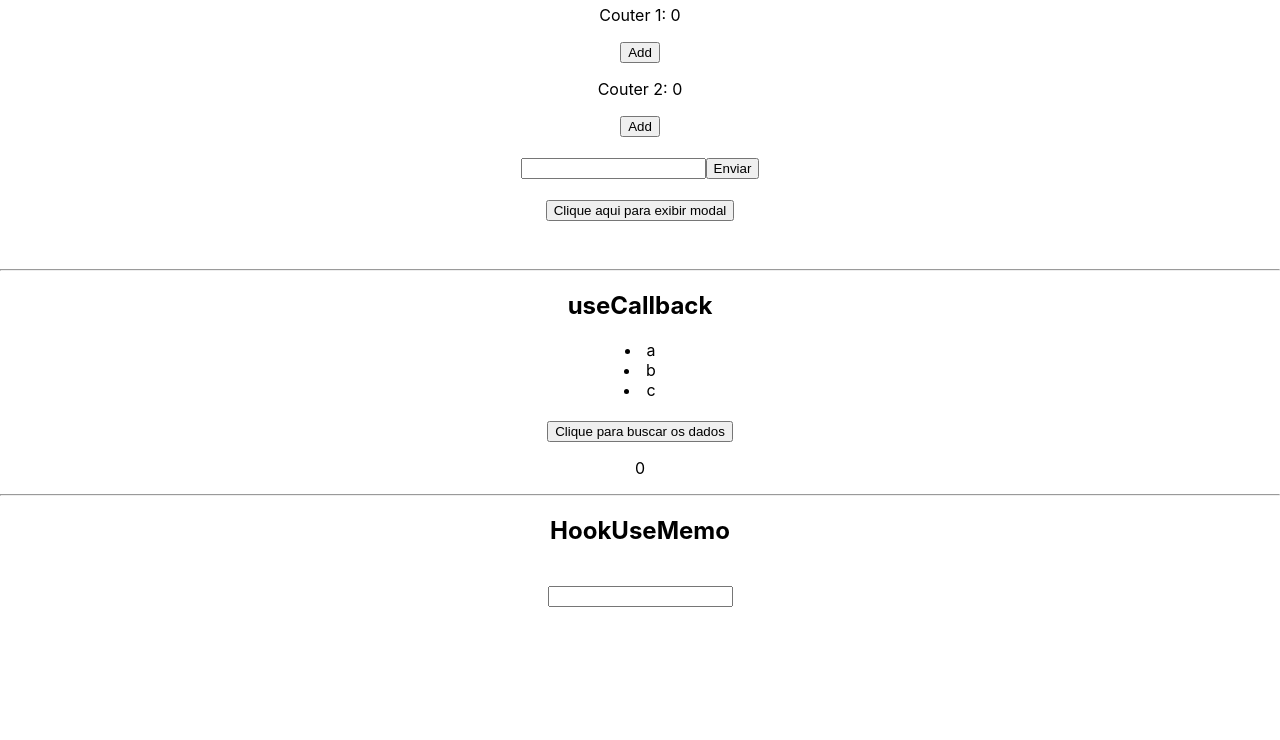
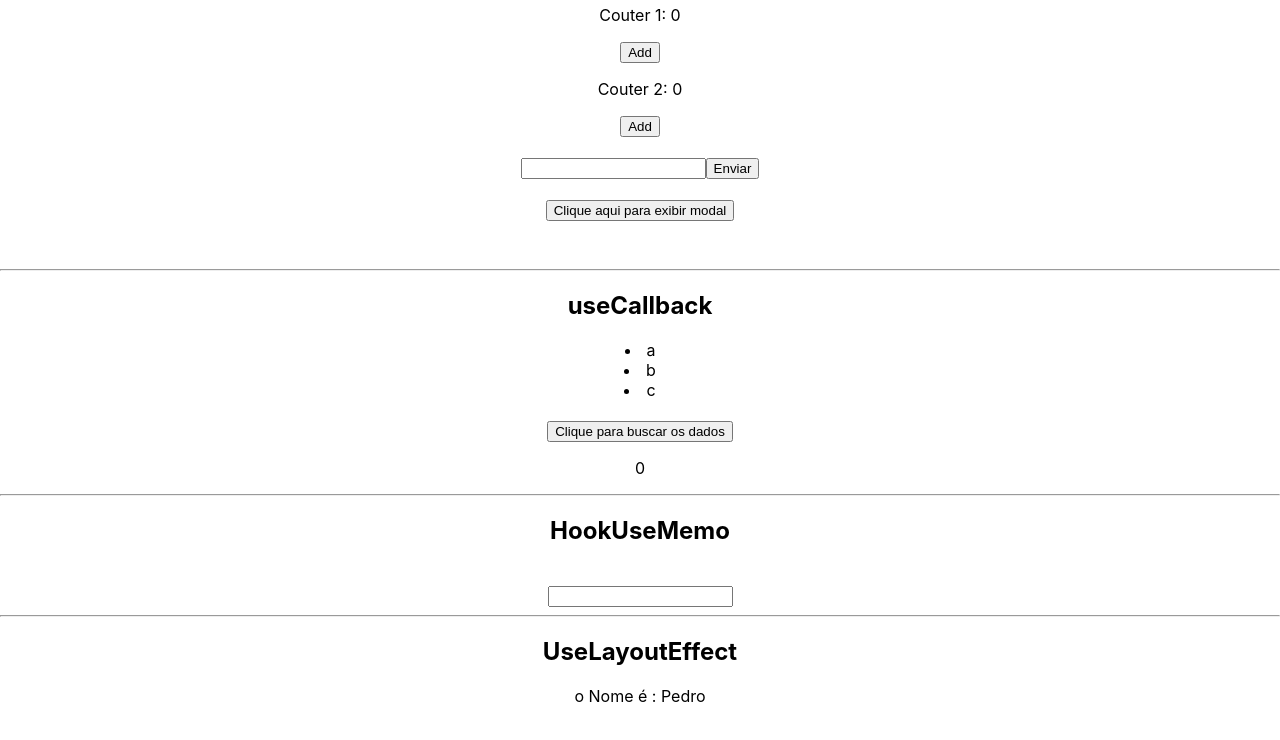
Before and after one commit to fescarvalho/hooksReact, a React (Create React App) app: page / in a window 1280 px wide. Shown: the part 1323-2063 px from the top of the page. Before the commit the page ends 1930 px from the top, so only its background shows below. Built offline with nearby package versions, Linux system fonts and the light colour scheme.

Commit message:
useLayoutEffect

```diff
--- /dev/null
+++ b/src/components/HookUseLayoutEffect.js
@@ -0,0 +1,24 @@
+import { useState, useLayoutEffect, useEffect } from 'react'
+
+const HookUseLayoutEffect = () => {
+  const [nome, setNome] = useState('')
+
+  useEffect(() => {
+    console.log('Mudou nome(Effect)')
+    setNome('Pedro')
+  }, [])
+
+  useLayoutEffect(() => {
+    console.log('Mudou nome(Layout)')
+    setNome('Fernando')
+  }, [])
+
+  return (
+    <div>
+      <h2>UseLayoutEffect</h2>
+      <p>o Nome é : {nome}</p>
+    </div>
+  )
+}
+
+export default HookUseLayoutEffect
--- a/src/index.css
+++ b/src/index.css
@@ -5,7 +5,8 @@ body {
     sans-serif;
   -webkit-font-smoothing: antialiased;
   -moz-osx-font-smoothing: grayscale;
-  height:1600px
+  height:1600px;
+  margin-bottom: 50rem;
 }
 
 code {
--- a/src/pages/Home.js
+++ b/src/pages/Home.js
@@ -11,6 +11,7 @@ import DoubleCounterClick from '../components/DoubleCounterClick'
 import HookUseRef from '../components/HookUseRef'
 import HookUseCallback from '../components/HookUseCallback'
 import HookUseMemo from '../components/HookUseMemo'
+import HookUseLayoutEffect from '../components/HookUseLayoutEffect'
 
 const Home = () => {
   const { contextValue } = useContext(SomeContext)
@@ -34,6 +35,8 @@ const Home = () => {
       <HookUseCallback />
       <hr />
       <HookUseMemo />
+      <hr />
+      <HookUseLayoutEffect />
     </>
   )
 }
```
